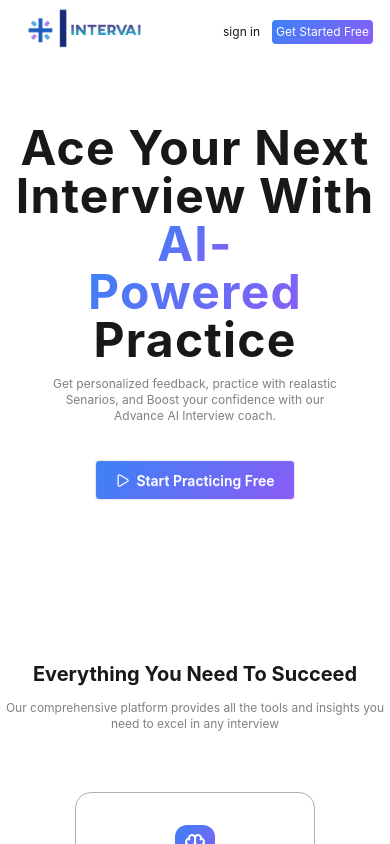
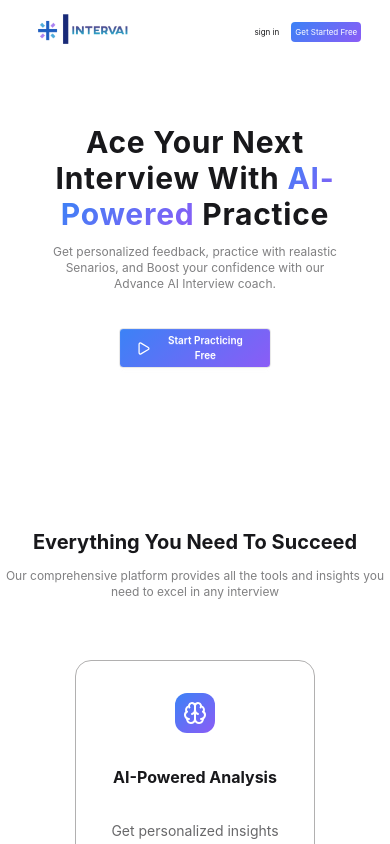
Before and after one commit to Aditya-coder1235/InterviewIQ, a React (Vite) app in the folder frontend/: page / in a window 390 px wide. Shown: the top 844 px of the page. Built offline with nearby package versions, Linux system fonts and the light colour scheme.

Commit message:
ui update

```diff
--- a/frontend/src/components/Footer.jsx
+++ b/frontend/src/components/Footer.jsx
@@ -4,7 +4,7 @@ const Footer = () => {
   return (
       <footer className="footer footer-horizontal footer-center bg-gray-900 text-white  rounded p-10 mt-">
           <nav className="grid grid-flow-col gap-4">
-              <a className="link link-hover">About us</a>
+              <a className="link link-hover" href='/about'>About us</a>
               <a className="link link-hover">Contact</a>
               <a className="link link-hover">Jobs</a>
               <a className="link link-hover">Press kit</a>
--- a/frontend/src/components/Navbar.jsx
+++ b/frontend/src/components/Navbar.jsx
@@ -24,9 +24,9 @@ const Navbar = () => {
     return (
         <nav className="flex h-16 border-b-gray-200 items-center gap- md:gap-40 justify-around">
             <div className="md:ms-12">
-                <img src="/logo.png" alt="" className="h-15" />
+                <img src="/logo.png" alt="" className="h-12 md:h-15" />
             </div>
-            <div className="flex md:gap-8 md:text-sm text-xs gap-2 ms-8 md:ms-0 md:font-semibold opacity-75 md:opacity-60">
+            <div className="flex md:gap-8 md:text-sm text-xs gap-2  md:ms-0 md:font-semibold opacity-75 md:opacity-60">
                 <Link to={"/home"} className="p">
                     Home
                 </Link>
@@ -49,15 +49,6 @@ const Navbar = () => {
                 )}
             </div>
             <div className="flex md:gap-5 items-center">
-                {/* <Link to={"/login"} className="font-semibold">
-                  sign in
-              </Link>
-              <button
-                  className="btn bg-blue-500 text-white"
-                //   onClick={() => navigate("/signup")}
-              >
-                  Logout
-              </button> */}
                 <div className="flex items-center gap-5 ">
                     <h2 className="font-semibold hidden md:block ">
                         Welcome {user}!
--- a/frontend/src/pages/Dashboard.jsx
+++ b/frontend/src/pages/Dashboard.jsx
@@ -11,7 +11,6 @@ const Dashboard = () => {
     const [role, setRole] = useState("");
     const [loading, setLoading] = useState(false);
 
-    const notify = () => toast("Lets start the Interview!");
 
     const createInterview = async () => {
         try {
@@ -50,14 +49,16 @@ const Dashboard = () => {
             <div className="bg-gray-10">
                 <div className="flex md:justify-center flex-col md:flex-row gap-10 md:gap-25  w-full  min-h-screen">
                     <ToastContainer position="top-right" autoClose={3000} />
-                    <div className="text-center md:text-start pt-25">
-                        <h1 className="text-5xl font-bold">Prepare for</h1>
-                        <h1 className="text-5xl font-bold">
+                    <div className="text-center md:text-start md:pt-25">
+                        <h1 className="text-4xl md:text-5xl font-bold">
+                            Prepare for
+                        </h1>
+                        <h1 className="text-4xl md:text-5xl font-bold">
                             Interview With{" "}
                             <span className="gradient-text b">AI</span>
                         </h1>
 
-                        <p className="text-sm mt-5 opacity-75">
+                        <p className="text-[12px] mt-2 md:text-sm md:mt-5 opacity-75">
                             Practice mock technical interview and get <br />
                             instant AI-powered feedback to improve your skills.
                         </p>
--- a/frontend/src/pages/Landing.jsx
+++ b/frontend/src/pages/Landing.jsx
@@ -14,7 +14,7 @@ const Landing = () => {
         <div>
             <nav className="flex h-16 border-b-gray-200 items-center justify-around md:gap-40">
                 <div className="md:ms-12">
-                    <img src="/logo.png" alt=""  className="h-15"/>
+                    <img src="/logo.png" alt="" className="h-12 md:h-15" />
                 </div>
                 <div className="flex  md:gap-8 md:font-semibold opacity-60">
                     <a href="/login" className="hidden p md:inline-block">
@@ -30,12 +30,12 @@ const Landing = () => {
                 <div className="flex md:gap-5 gap-3 items-center">
                     <Link
                         to={"/login"}
-                        className="md:font-semibold text-xs md:text-sm"
+                        className="md:font-semibold text-[8px] md:text-sm"
                     >
                         sign in
                     </Link>
                     <button
-                        className="md:btn p-1 md:p-3 c text-xs rounded bg-blue-500 text-white"
+                        className="md:btn p-1 md:p-3 c text-[8px] md:text-xs rounded bg-blue-500 text-white"
                         onClick={() => navigate("/signup")}
                     >
                         Get Started Free
@@ -44,15 +44,15 @@ const Landing = () => {
             </nav>
 
             <div className="bg-gray-10 w-full  min-h-screen">
-                <div className="flex gap-20  ">
+                <div className="flex gap-20  justify-center md:justify-start">
                     <div className="flex flex-col text-center md:text-start md:ms-40  md:pt-22  pt-15">
-                        <h1 className="text-5xl font-bold tracking-wide">
+                        <h1 className="text-3xl md:text-5xl font-bold tracking-wide">
                             Ace Your Next
                         </h1>
-                        <h1 className="text-5xl font-bold tracking-wide">
+                        <h1 className="text-3xl md:text-5xl font-bold tracking-wide">
                             Interview With <span className="b">AI-</span>
                         </h1>
-                        <h1 className="text-5xl font-bold tracking-wide">
+                        <h1 className="text-3xl md:text-5xl font-bold tracking-wide">
                             <span className="b">Powered</span> Practice
                         </h1>
                         <p className="pt-3 text-xs opacity-55">
@@ -66,7 +66,7 @@ const Landing = () => {
                         </p>
                         <button
                             onClick={() => navigate("/signup")}
-                            className="btn mt-9 c w-50 m-auto md:ms-0 bg-blue-500 text-white
+                            className="btn mt-9 c text-[10px] md:text-xs w-38 md:w-50 m-auto md:ms-0 bg-blue-500 text-white
 "
                         >
                             <Play size={15} />
```
